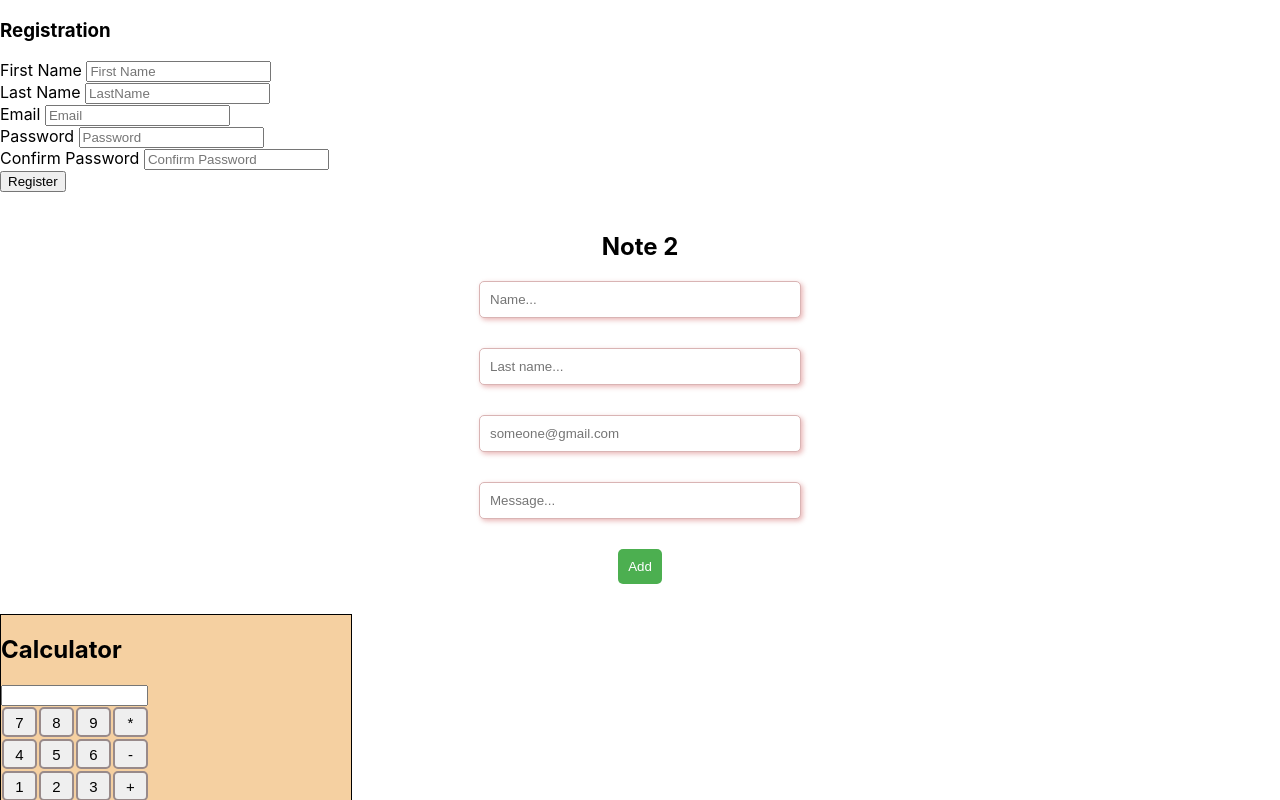
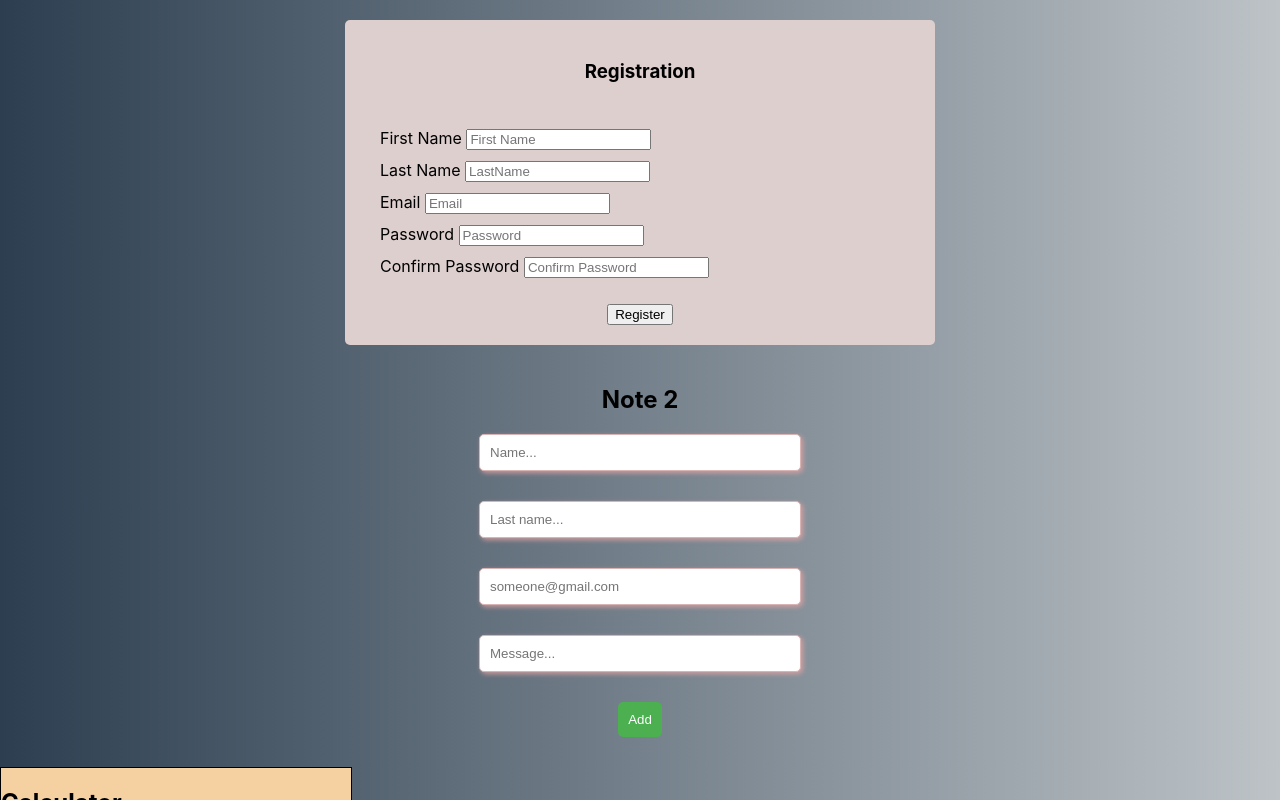
Before and after one commit to bokigolic/react-practice, a React (Create React App) app: page / in a window 1280 px wide. Shown: the top 800 px of the page. Built offline with nearby package versions, Linux system fonts and the light colour scheme.

Commit message:
style done

```diff
--- a/src/App.css
+++ b/src/App.css
@@ -1,3 +1,12 @@
+body {
+  background: #bdc3c7;
+  /* fallback for old browsers */
+  background: -webkit-linear-gradient(to right, #2c3e50, #bdc3c7);
+  /* Chrome 10-25, Safari 5.1-6 */
+  background: linear-gradient(to right, #2c3e50, #bdc3c7);
+  /* W3C, IE 10+/ Edge, Firefox 16+, Chrome 26+, Opera 12+, Safari 7+ */
+}
+
 .counter {
   border: 1px solid black;
   width: 350px;
@@ -65,6 +74,7 @@
   0% {
     opacity: 0;
   }
+
   100% {
     opacity: 99;
   }
@@ -122,3 +132,43 @@
 .container button:hover {
   opacity: 0.8;
 }
+
+
+
+/*reg form*/
+
+.form {
+  background-color: rgb(222, 207, 207);
+  border-radius: 5px;
+  width: 550px;
+  margin: 20px auto;
+  padding: 20px;
+  /* height: 600px; */
+}
+.registration{
+
+  border-radius: 5px;
+  margin: 10px auto;
+  padding: 10px;
+  text-align: center;
+}
+.form-body {
+  text-align: left;
+  padding: 20px 10px;
+}
+
+.form-body>* {
+  padding: 5px;
+}
+
+.form__label {
+  width: 40%;
+}
+
+.form_input {
+  width: 60%;
+}
+
+.footer {
+  text-align: center;
+}
--- a/src/component/RegistrationForm.js
+++ b/src/component/RegistrationForm.js
@@ -4,8 +4,8 @@
 const RegistrationForm = () => {
   return (
     <div>
-      <h3>Registration</h3>
       <div className="form">
+      <h3 className='registration'>Registration</h3>
         <div className="form-body">
           <div className="username">
             <label className="form__label" for="firstName">First Name </label>
```
